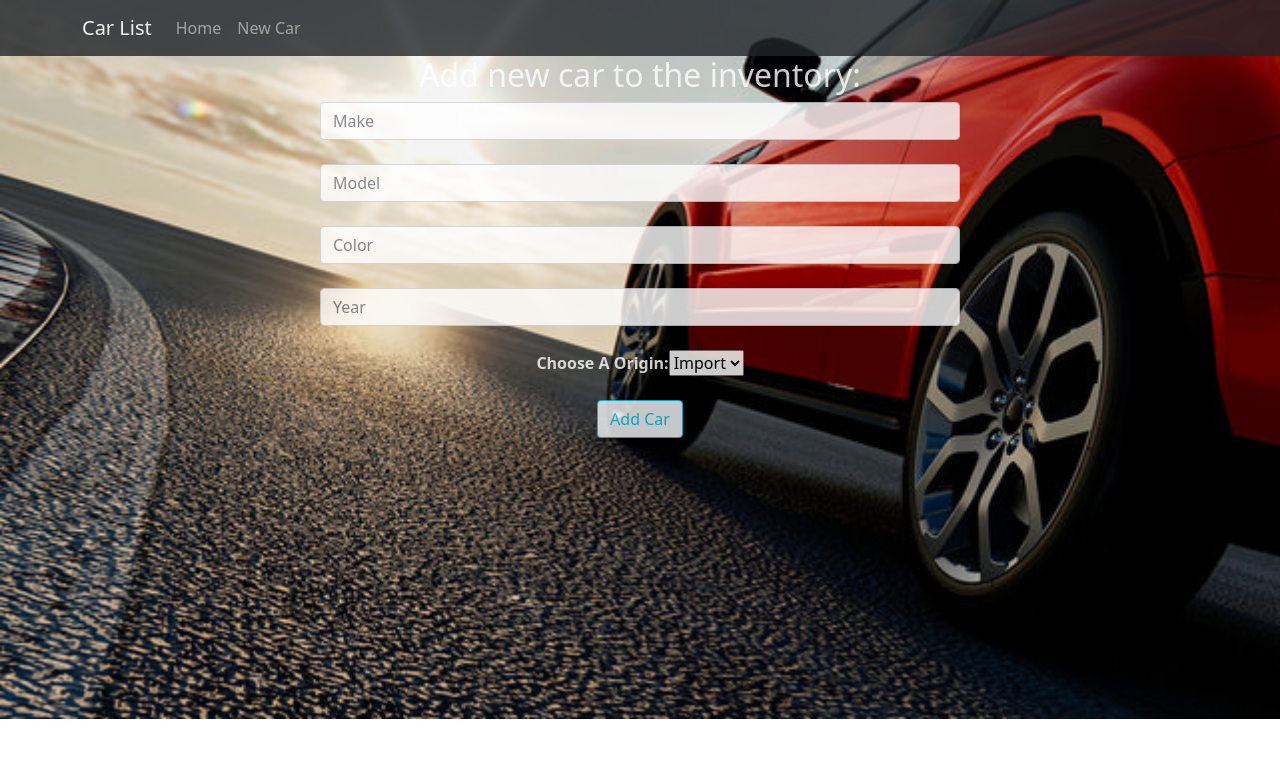
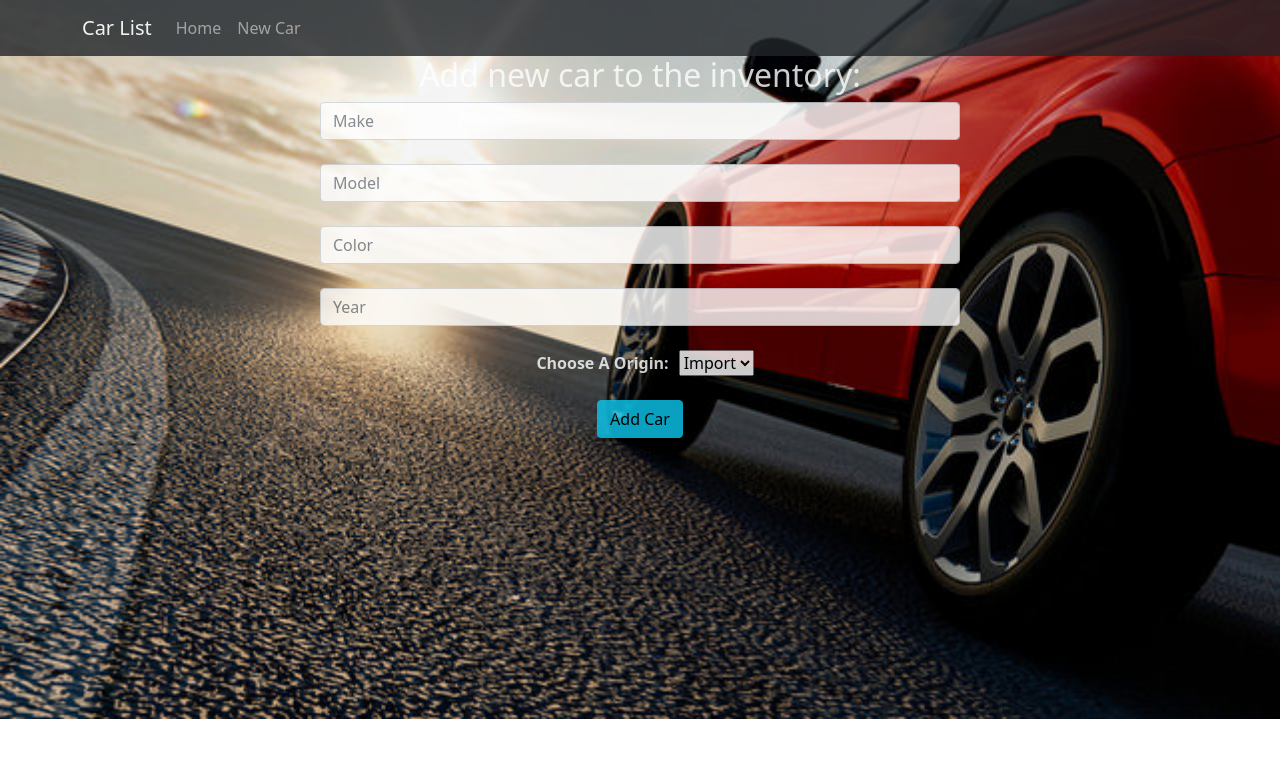
Before and after one commit to lskabir/auto_roster, a React (Create React App) app in the folder auto_roster_client/: page /new in a window 1280 px wide. Shown: the top 758 px of the page. Built offline with nearby package versions, Linux system fonts and the light colour scheme.

Commit message:
adding css and bootstrap styling

```diff
--- a/auto_roster_client/src/components/CarsComponent.js
+++ b/auto_roster_client/src/components/CarsComponent.js
@@ -11,7 +11,7 @@ const CarsComponent = ({cars, editCar, deleteCar}) => {
                 <p>Model: {car.model}</p>
                 <p>Color: {car.color}</p>
                 <p>Year: {car.year}</p>
-                <button className="button btn btn-warning" onClick={() => setCarForm(index)}>Edit</button>
+                <button className="button btn btn-info" onClick={() => setCarForm(index)}>Edit</button>
                 <button className="button btn btn-danger" onClick={() => deleteCar(car.id)}>Delete</button>
                 {carForm === index &&
                     <EditCarsForm car={car} closeForm={() => setCarForm(null)} />
--- a/auto_roster_client/src/components/CreateCarsForm.js
+++ b/auto_roster_client/src/components/CreateCarsForm.js
@@ -37,13 +37,13 @@ class CreateCarsForm extends Component {
                 <input className="form-control" type='text' value={this.state.color} onChange={this.handleChange} name='color' placeholder='Color' /><br/>
                 <input className="form-control" type="number" value={this.state.year} onChange={this.handleChange} name='year' placeholder='Year' /><br/>
 
-                <span><strong>Choose A Origin:</strong></span>
+                <span><strong style={{margin:'10px'}}>Choose A Origin:</strong></span>
                 <select onChange={this.handleChange} name='origin_id'>
                     <option>Import</option>
                     <option>Export</option>
                 </select><br/><br/>
 
-                <button type="submit" className="btn btn-light btn-outline-info">Add Car</button>
+                <button type="submit" className="btn btn-info">Add Car</button>
             </form>
             </div>
         )
```
